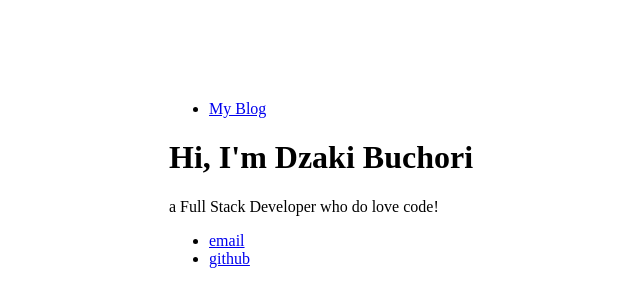
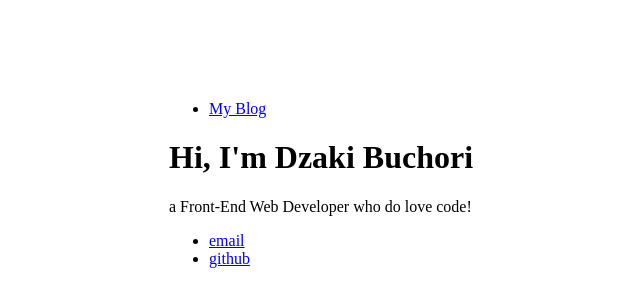
Before and after one commit to dzakibuchori/dzakibuchori.github.io, a Jekyll site: the page built from index.html, in a window 1280 px wide. Shown: the top 307 px of the page, without its empty margins (23-663 px from the left). Built offline with Jekyll 4.4.1, drawn with Linux system fonts in a browser that asks for light colours.

Commit message:
Update index.html

```diff
--- a/index.html
+++ b/index.html
@@ -4,5 +4,5 @@ title: Dzaki Buchori
 ---
 <div class="blurb">
     <h1>Hi, I'm Dzaki Buchori</h1>
-  <p>a Full Stack Developer who do love code!</p>
+  <p>a Front-End Web Developer who do love code!</p>
 </div>
```
